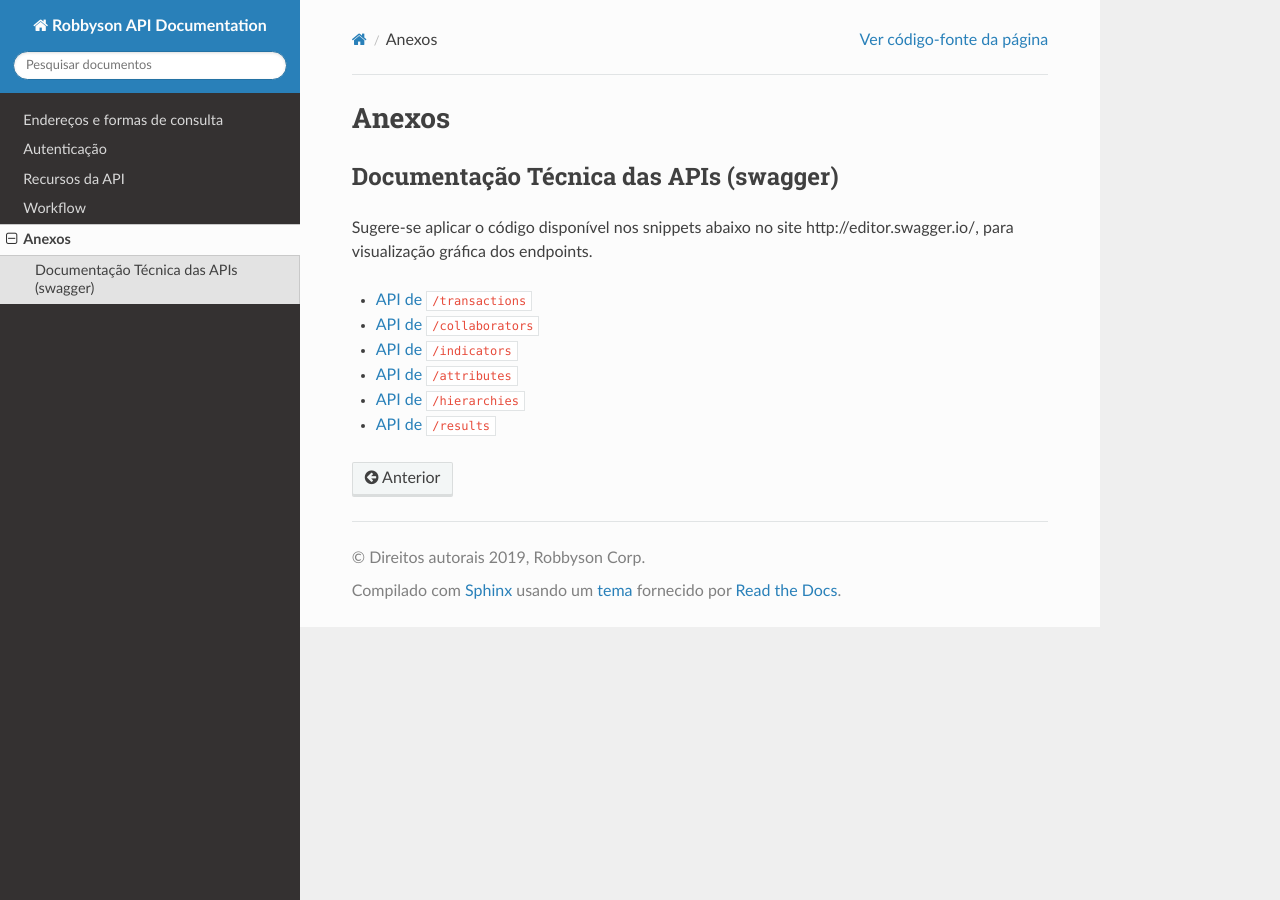
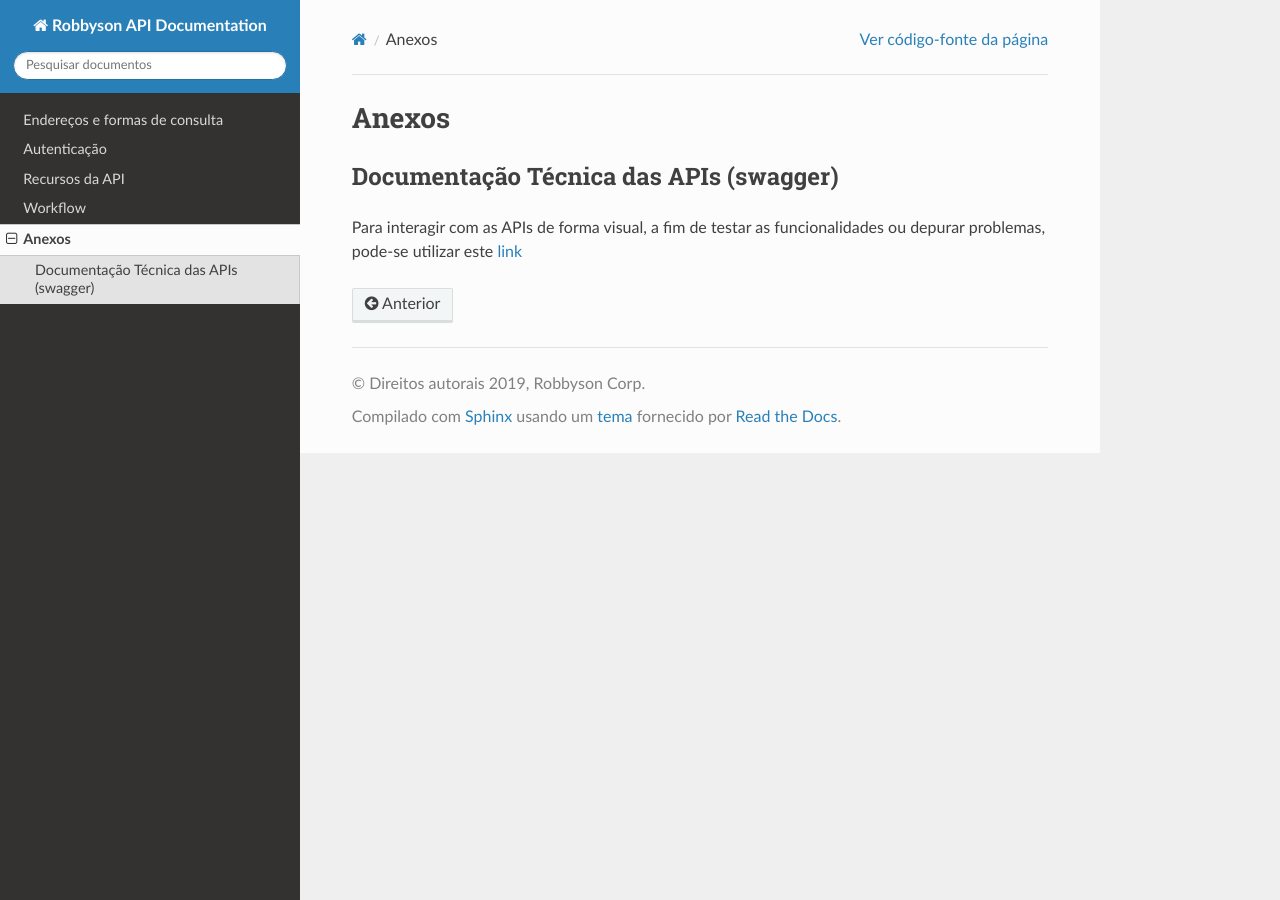
Before and after one commit to Robbyson-Systems-S-A/robbyson-integration-api-docs, a Sphinx documentation site: the page built from docs/source/anexos.md, in a window 1280 px wide. Built offline with Sphinx 7.4.7 and the Read the Docs theme 2.0.0, drawn with Linux system fonts in a browser that asks for light colours.

```diff
--- a/docs/source/anexos.md
+++ b/docs/source/anexos.md
@@ -2,11 +2,4 @@
 
 ### Documentação Técnica das APIs (swagger)
 
-Sugere-se aplicar o código disponível nos snippets abaixo no site http://editor.swagger.io/, para visualização gráfica dos endpoints.
-
- - [API de `/transactions`](https://app.swaggerhub.com/apis-docs/RobbysonCorp/robbyson-integration-transaction/1.0.0)
- - [API de `/collaborators`](https://app.swaggerhub.com/apis-docs/RobbysonCorp/robbyson-integration-collaborators/1.0.0)
- - [API de `/indicators`](https://app.swaggerhub.com/apis-docs/RobbysonCorp/robbyson-integration-indicators/1.0.0)
- - [API de `/attributes`](https://app.swaggerhub.com/apis-docs/RobbysonCorp/robbyson-integration-attributes/1.0.0)
- - [API de `/hierarchies`](https://app.swaggerhub.com/apis-docs/RobbysonCorp/robbyson-integration-hierarchies/1.0.0)
- - [API de `/results`](https://app.swaggerhub.com/apis-docs/RobbysonCorp/robbyson-integration-results/1.0.0)
+Para interagir com as APIs de forma visual, a fim de testar as funcionalidades ou depurar problemas, pode-se utilizar este [link](https://integration-api.robbyson.com/v1/docs)
--- a/docs/source/enderecos-forma-consulta.rst
+++ b/docs/source/enderecos-forma-consulta.rst
@@ -1,10 +1,10 @@
 Endereços e formas de consulta
 ------------------------------
 
-A API de Integração do Robbyson foi desenvolvida na arquitetura `REST`_.
+A API de Integração do Robbyson foi desenvolvida na arquitetura `REST <https://en.wikipedia.org/wiki/Representational_state_transfer>`_.
 Desta forma, toda comunicação é baseada em requisições ``https``, não
 dependendo da linguagem escolhida como cliente desta API. Esta
-arquitetura também prevê a utilização dos `verbos http`_ para denotar
+arquitetura também prevê a utilização dos `verbos http <https://developer.mozilla.org/en-US/docs/Web/HTTP/Methods>`_ para denotar
 quais ações estão sendo executadas em determinado momento.
 
 De forma geral, entende-se que podem ser executadas três tipos
```
Also changed, not shown: docs/source/recursos.md (+4 -0 lines), docs/source/workflow.md (+11 -0 lines), docs/source/workflow.rst (+10 -0 lines).
